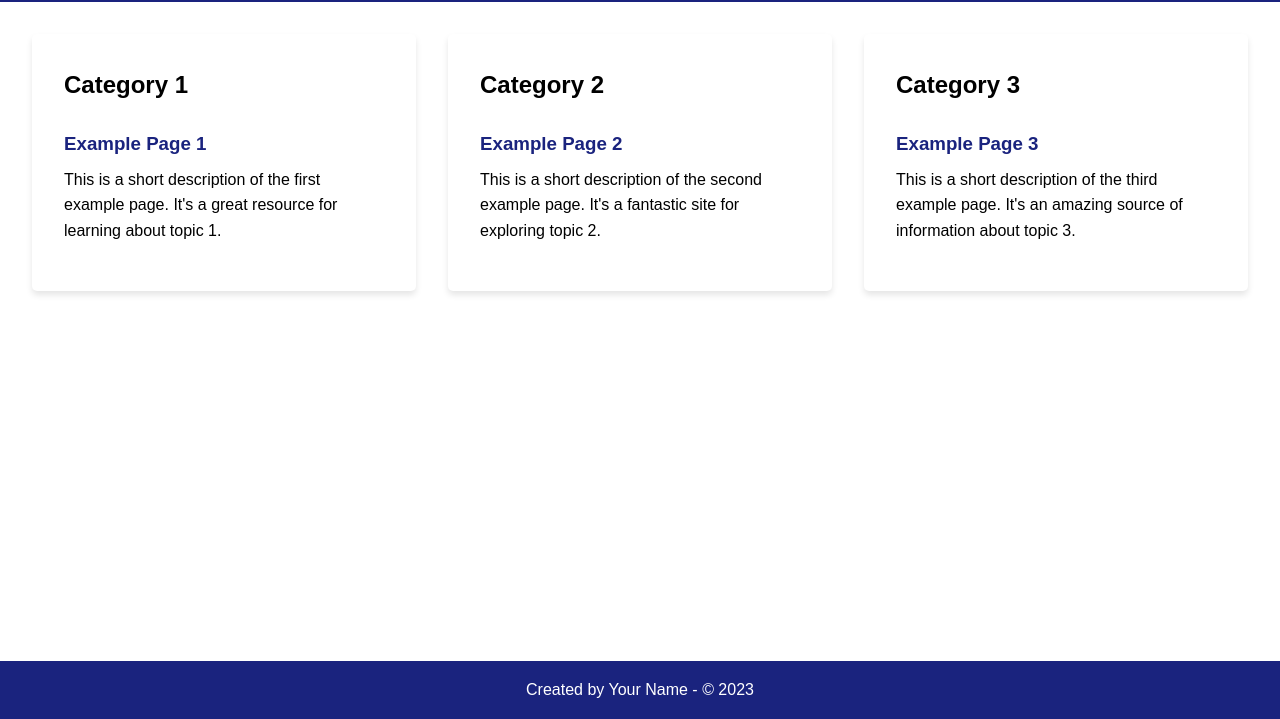
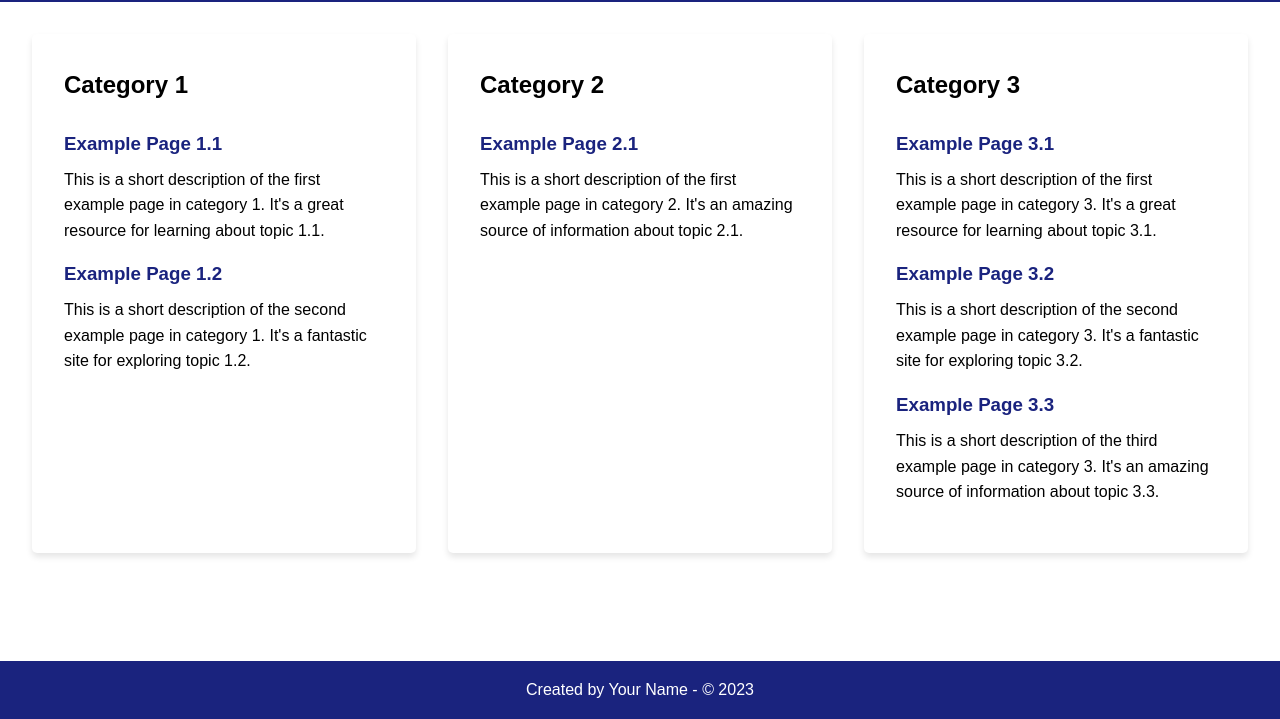
Before and after one commit to thousanda/mypage-gpt, a plain HTML site: page index.html in a window 1280 px wide. Shown: the part 81-800 px from the top of the page. Drawn offline with Linux system fonts and the light colour scheme.

Commit message:
multiple pages in each category

```diff
--- a/index.html
+++ b/index.html
@@ -15,22 +15,34 @@
       <section>
         <h2>Category 1</h2>
         <article>
-          <h3><a href="https://example1.com">Example Page 1</a></h3>
-          <p>This is a short description of the first example page. It's a great resource for learning about topic 1.</p>
+          <h3><a href="https://example1-1.com">Example Page 1.1</a></h3>
+          <p>This is a short description of the first example page in category 1. It's a great resource for learning about topic 1.1.</p>
+        </article>
+        <article>
+          <h3><a href="https://example1-2.com">Example Page 1.2</a></h3>
+          <p>This is a short description of the second example page in category 1. It's a fantastic site for exploring topic 1.2.</p>
         </article>
       </section>
       <section>
         <h2>Category 2</h2>
         <article>
-          <h3><a href="https://example2.com">Example Page 2</a></h3>
-          <p>This is a short description of the second example page. It's a fantastic site for exploring topic 2.</p>
+          <h3><a href="https://example2-1.com">Example Page 2.1</a></h3>
+          <p>This is a short description of the first example page in category 2. It's an amazing source of information about topic 2.1.</p>
         </article>
       </section>
       <section>
         <h2>Category 3</h2>
         <article>
-          <h3><a href="https://example3.com">Example Page 3</a></h3>
-          <p>This is a short description of the third example page. It's an amazing source of information about topic 3.</p>
+          <h3><a href="https://example3-1.com">Example Page 3.1</a></h3>
+          <p>This is a short description of the first example page in category 3. It's a great resource for learning about topic 3.1.</p>
+        </article>
+        <article>
+          <h3><a href="https://example3-2.com">Example Page 3.2</a></h3>
+          <p>This is a short description of the second example page in category 3. It's a fantastic site for exploring topic 3.2.</p>
+        </article>
+        <article>
+          <h3><a href="https://example3-3.com">Example Page 3.3</a></h3>
+          <p>This is a short description of the third example page in category 3. It's an amazing source of information about topic 3.3.</p>
         </article>
       </section>
     </div>
--- a/prompts.json
+++ b/prompts.json
@@ -5,6 +5,7 @@
 	"i feel it has too vivid colors... sorry can you choose another color pallet?",
 	"you can use multiple colors because you are professional designer!!!",
 	"can you design more modern layout? you can forget side bars and colors i told so far to realize your modern design! but, off course, it is allowed to use them if you need!",
-	"great!! my pages in this web site belong to the categories. each category has one or more pages. one page does not belong to multiple categories. can you modify the site to show them effectively??"
+	"great!! my pages in this web site belong to the categories. each category has one or more pages. one page does not belong to multiple categories. can you modify the site to show them effectively??",
+	"can i see the example that The categories have multiple pages and the numbers of pages each category has are different?"
     ]
 }
```
